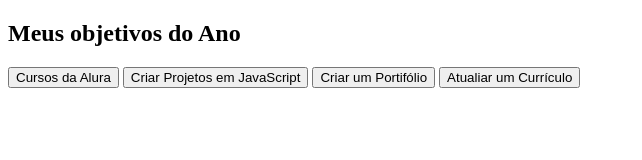
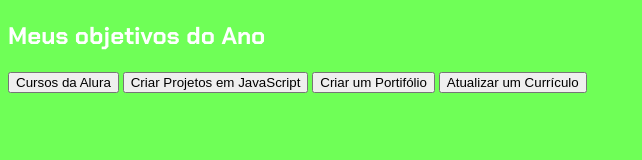
Before and after one commit to BrunooooooooB/metas, a plain HTML site: page index.html in a window 1280 px wide. Shown: the whole page, without its empty margins (0-642 px from the left). Drawn offline with Linux system fonts and the light colour scheme.

Commit message:
style.css

```diff
--- a/index.html
+++ b/index.html
@@ -13,7 +13,7 @@
             <button class="botao">Cursos da Alura</button>
             <button class="botao">Criar Projetos em JavaScript</button>
             <button class="botao">Criar um Portifólio</button>
-            <button class="botao">Atualiar um Currículo</button>
+            <button class="botao">Atualizar um Currículo</button>
     </div>
 </body>
 </html>
--- a/style.css
+++ b/style.css
@@ -8,3 +8,7 @@
 --botao-ativo: rgba(58, 55, 94, 0.5);
 --texto-de-fundo: rgba(58, 55, 94, 0.3);
 }
+
+body {
+    background-color: var(--cor-de-fundo);
+    color: var(--branco); font-family: chakra Petch; sans-serif;
```
